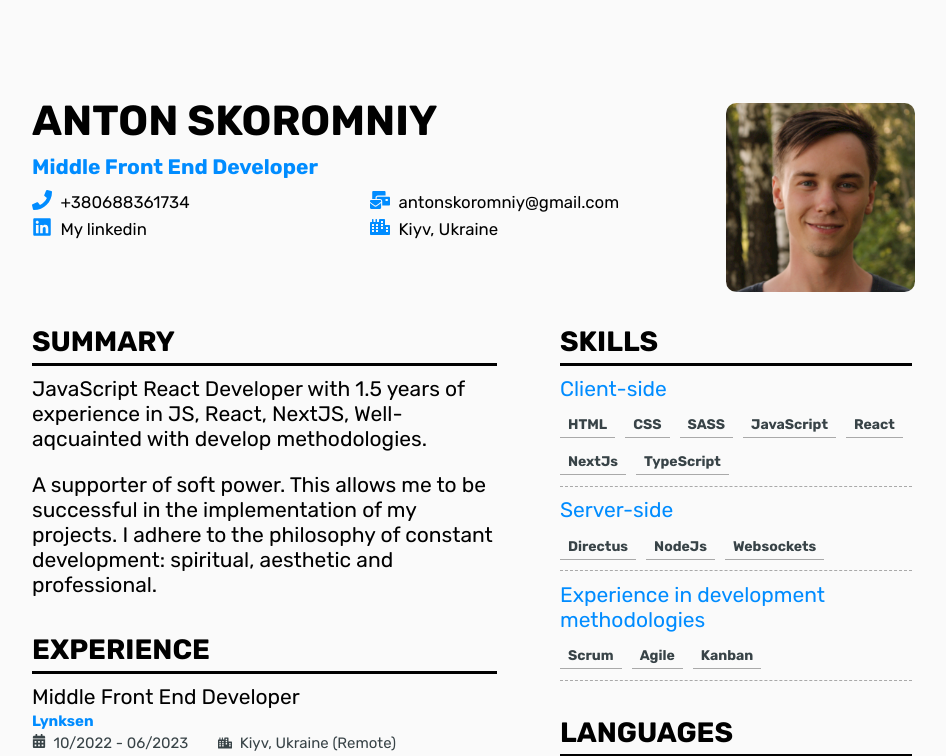
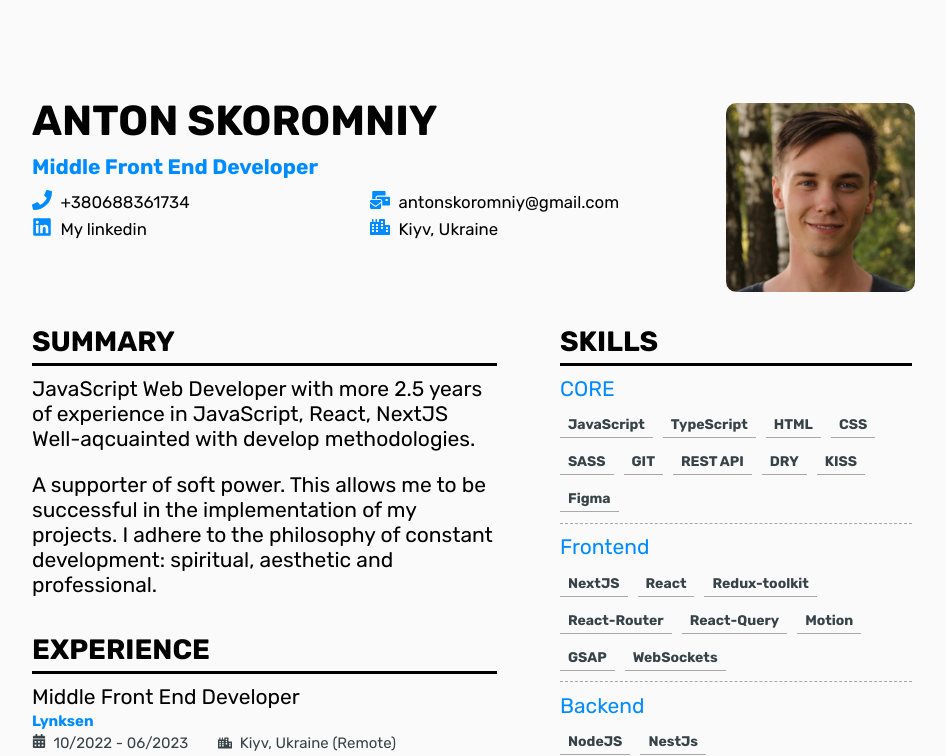
Before and after one commit to antonskr/anton.skoromniy.cv, a React (Create React App) app: page / in a window 1280 px wide. Shown: the top 756 px of the page, without its empty margins (168-1114 px from the left). Built offline with nearby package versions, Linux system fonts and the light colour scheme.

Commit message:
Update_cv_info

```diff
--- a/src/Components/Experience/Experience.tsx
+++ b/src/Components/Experience/Experience.tsx
@@ -70,7 +70,7 @@ const Experience = (): JSX.Element => {
             <span>Projects:</span> <br/>
                 - <a href='https://nfest.io/' target='_blank' rel='noreferrer'>NFEST</a>: event management application<br/>
                 - <a href='https://beta.app.brandflow.co/' target='_blank' rel='noreferrer'>Brandflow</a>: a SaaS platform for managing and tracking digital ad campaigns<br/>
-                - <a href='https://illuspark.com/' target='_blank' rel='noreferrer'>Illuspark</a>: a social media platform for artists and designers
+                - <a href='https://illuspark.com/' target='_blank' rel='noreferrer'>Illuspark</a>: a social media platform for artists and designers<br/><br/>
         `}
         technologies='<span>Tehcnolgies used:</span> React, NextJS, NestJs, Strapi, Websokets, GSAP<br/>'
         activity={[
--- a/src/Components/Skills/Skills.tsx
+++ b/src/Components/Skills/Skills.tsx
@@ -2,7 +2,6 @@ import styles from './Skills.module.scss'
 import TitleWithLine from '../Ui/TitleWithLine/TitleWithline'
 import Emergence from '../Emergence/Emergence'
 import { ISkillsCard } from './Skills.props'
-
 
 const SkillCard = ({ category, skills }: ISkillsCard) => {
   return (
@@ -28,14 +27,35 @@ const Skills = (): JSX.Element => {
         <TitleWithLine title='Skills' />
       </Emergence>
       <SkillCard
-        category={'Client-side'}
-        skills={['HTML', 'CSS', 'SASS', 'JavaScript', 'React', 'NextJs', 'TypeScript']}
+        category={'CORE'}
+        skills={[
+          'JavaScript',
+          'TypeScript',
+          'HTML',
+          'CSS',
+          'SASS',
+          'GIT',
+          'REST API',
+          'DRY',
+          'KISS',
+          'Figma',
+        ]}
       />
-      <SkillCard category={'Server-side'} skills={['Directus', 'NodeJs', 'Websockets']} />
       <SkillCard
-        category={'Experience in development methodologies'}
-        skills={['Scrum', 'Agile', 'Kanban']}
+        category={'Frontend'}
+        skills={[
+          'NextJS',
+          'React',
+          'Redux-toolkit',
+          'React-Router',
+          'React-Query',
+          'Motion',
+          'GSAP',
+          'WebSockets',
+        ]}
       />
+      <SkillCard category={'Backend'} skills={['NodeJS', 'NestJs']} />
+      <SkillCard category={'Headless CMS'} skills={['Directus', 'Strapi']} />
     </div>
   )
 }
--- a/src/Components/Summary/Summary.tsx
+++ b/src/Components/Summary/Summary.tsx
@@ -7,7 +7,7 @@ const Summary = () => {
       <TitleWithLine title={'Summary'} />
       <div className={styles.description}>
         <div>
-          JavaScript React Developer with 1.5 years of experience in JS, React, NextJS,
+          JavaScript Web Developer with more 2.5 years of experience in JavaScript, React, NextJS
           Well-aqcuainted with develop methodologies.
         </div>
         <div>
```
